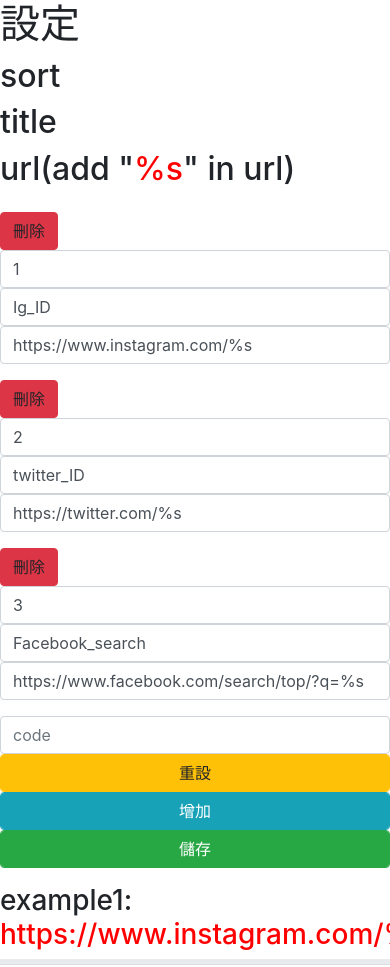
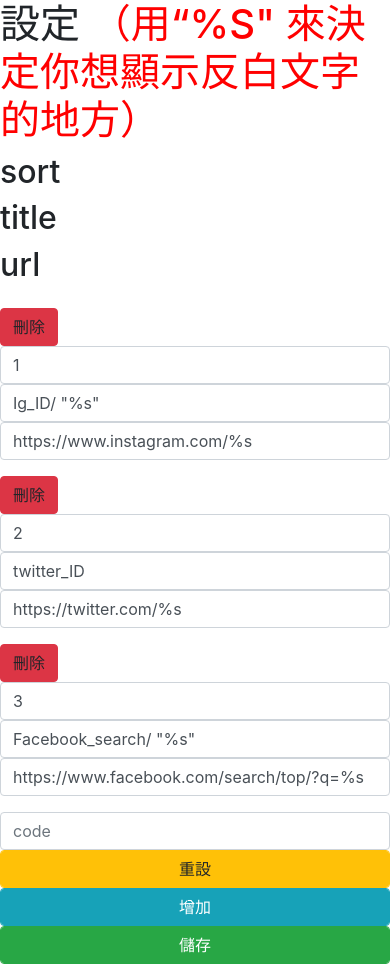
Before and after one commit to jerrylinyt/chrome_extensions_E, a browser extension: page options.html in a window 390 px wide. Shown: the top 967 px of the page. Drawn offline with Linux system fonts and the light colour scheme.

Commit message:
add custom title

```diff
--- a/background.js
+++ b/background.js
@@ -11,8 +11,9 @@
   .then(function (storeData) {
     if (!!storeData && !!storeData.allData) {
       storeData.allData.forEach(function (data) {
+        let title = !!data.name && data.name.indexOf("%s") !== -1 ? data.name : `${data.name}%s`;
         chrome.contextMenus.create({
-          "title": data.name + "%s",
+          "title": title,
           "contexts": ["all"],
           "onclick": (info) => {
             chrome.tabs.create({
--- a/options.html
+++ b/options.html
@@ -19,12 +19,12 @@
 <body>
 <form class='form-horizontal'>
   <div id="settingDiv">
-    <h1>設定</h1>
+    <h1>設定 <span style="color: red">（用“%S" 來決定你想顯示反白文字的地方）</span></h1>
     <div class='form-group row'>
       <div class='col-sm-1 '></div>
       <div class='col-sm-1 '><h2>sort</h2></div>
       <div class='col-sm-2 '><h2>title</h2></div>
-      <div class='col-sm-6 '><h2>url(add "<span style="color:red">%s</span>" in url)</h2></div>
+      <div class='col-sm-6 '><h2>url</h2></div>
     </div>
     <div id="settingInput">
 
--- a/options.js
+++ b/options.js
@@ -148,16 +148,16 @@
 
 const settings = {
   default: [
-    {sort:1, name: 'Ig_ID', target: 'https://www.instagram.com/%s'},
+    {sort:1, name: 'Ig_ID/ "%s"', target: 'https://www.instagram.com/%s'},
     {sort:2, name: 'twitter_ID', target: 'https://twitter.com/%s'},
-    {sort:3, name: 'Facebook_search',target: 'https://www.facebook.com/search/top/?q=%s'}
+    {sort:3, name: 'Facebook_search/ "%s"',target: 'https://www.facebook.com/search/top/?q=%s'}
   ],
   ex: [
-    {sort:1, name: 'nh_搜尋/', target: 'https://nhentai.net/search/?q=%s'},
-    {sort:2, name: '紳士_搜尋/', target: 'https://wnacg.com/albums-index-page-1-sname-%s.html'},
-    {sort:3, name: 'e熊貓_搜尋/', target: 'https://e-hentai.org/?f_doujinshi=1&f_manga=1&f_artistcg=1&f_gamecg=1&f_western=1&f_non-h=1&f_imageset=1&f_cosplay=1&f_asianporn=1&f_misc=1&f_search=%s'},
-    {sort:4, name: 'ex熊貓_搜尋/', target: 'https://exhentai.org/?f_doujinshi=1&f_manga=1&f_artistcg=1&f_gamecg=1&f_western=1&f_non-h=1&f_imageset=1&f_cosplay=1&f_asianporn=1&f_misc=1&f_search=%s'},
-    {sort:5, name: 'nh_本/', target: 'https://nhentai.net/g/%s'},
-    {sort:6, name: '紳士_本_ID/', target: 'https://wnacg.com/photos-index-aid-%s.html'},
+    {sort:1, name: 'nh_搜尋/ "%s"', target: 'https://nhentai.net/search/?q=%s'},
+    {sort:2, name: '紳士_搜尋/ "%s"', target: 'https://wnacg.com/albums-index-page-1-sname-%s.html'},
+    {sort:3, name: 'e熊貓_搜尋/ "%s"', target: 'https://e-hentai.org/?f_doujinshi=1&f_manga=1&f_artistcg=1&f_gamecg=1&f_western=1&f_non-h=1&f_imageset=1&f_cosplay=1&f_asianporn=1&f_misc=1&f_search=%s'},
+    {sort:4, name: 'ex熊貓_搜尋/ "%s"', target: 'https://exhentai.org/?f_doujinshi=1&f_manga=1&f_artistcg=1&f_gamecg=1&f_western=1&f_non-h=1&f_imageset=1&f_cosplay=1&f_asianporn=1&f_misc=1&f_search=%s'},
+    {sort:5, name: 'nh_本/ "%s"', target: 'https://nhentai.net/g/%s'},
+    {sort:6, name: '紳士_本_ID/ "%s"', target: 'https://wnacg.com/photos-index-aid-%s.html'},
   ]
 };
```
